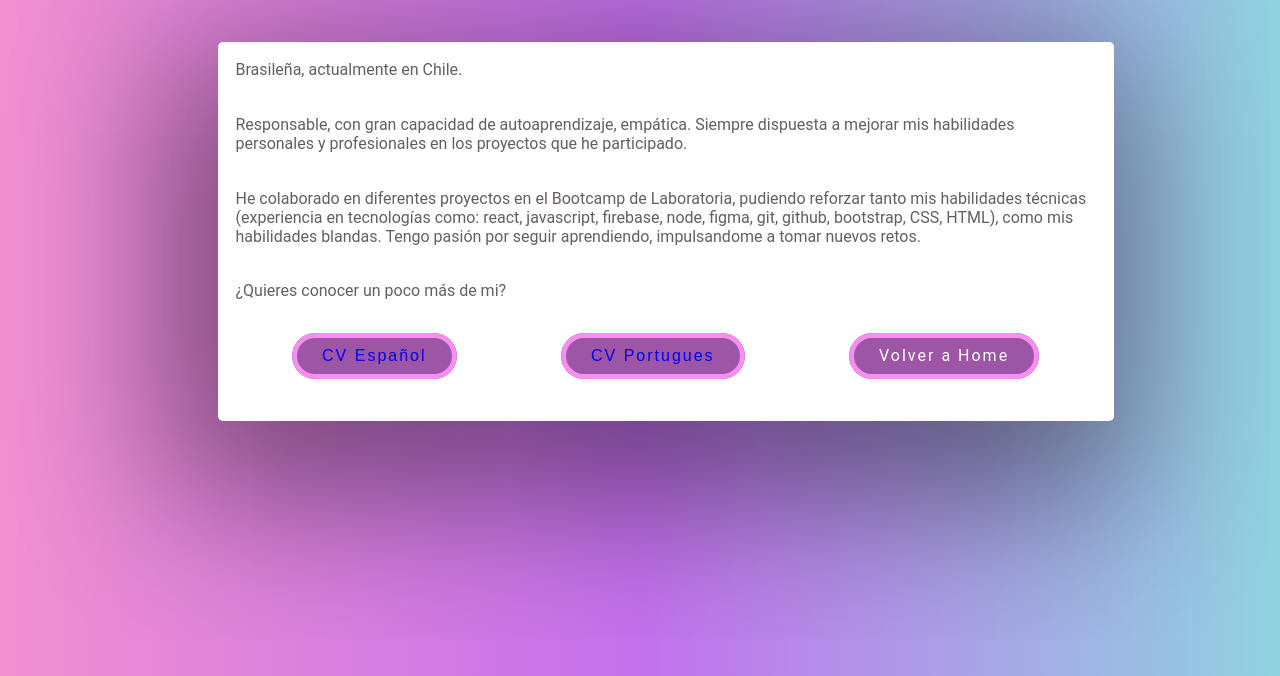
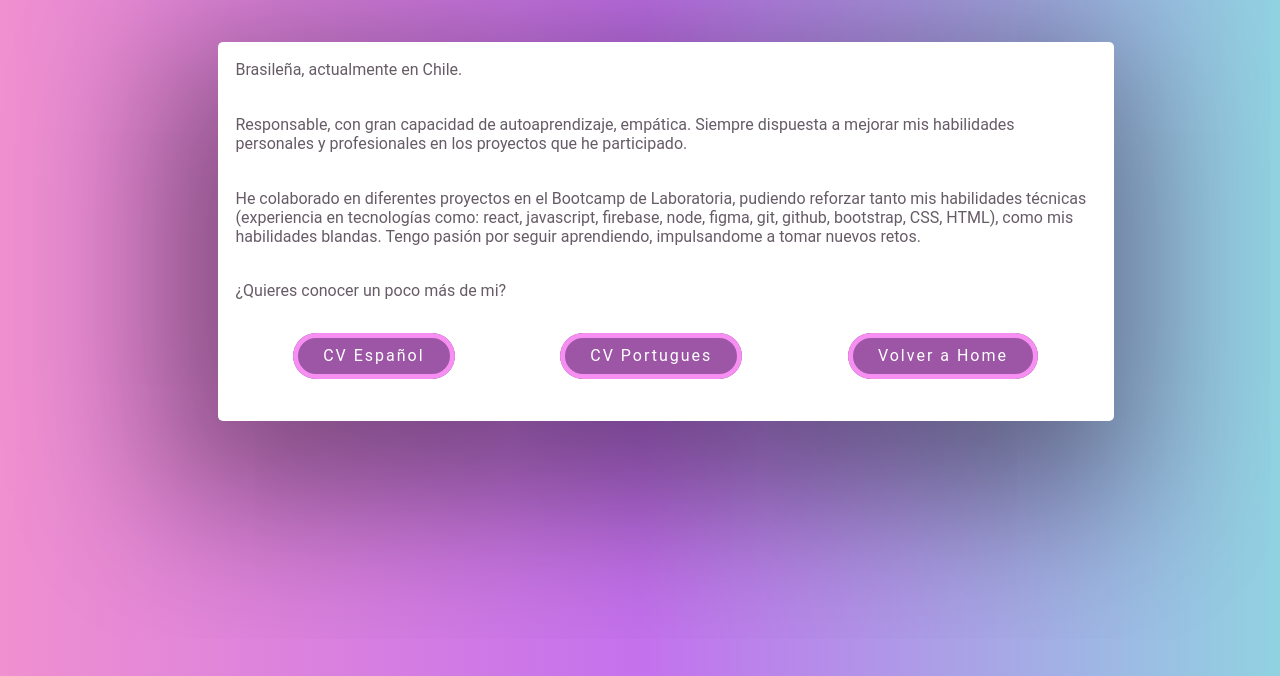
Before and after one commit to FabiSantos/coderhouse-github, a website: page src/sobremi.html in a window 1280 px wide. Shown: the part 124-800 px from the top of the page. Drawn offline with Linux system fonts and the light colour scheme.

Commit message:
ajustes en links para curriculum

```diff
--- a/src/sobremi.html
+++ b/src/sobremi.html
@@ -36,11 +36,11 @@
       ¿Quieres conocer un poco más de mi?
     </p>
     <div class="botoes">
-      <button type="" class="snip1417">  <a  href="https://www.canva.com/design/DAELoQOQV9c/ete2xewk-pfs0Ek5A9sqJA/view?utm_content=DAELoQOQV9c&utm_campaign=designshare&utm_medium=link&utm_source=publishsharelink"
-        target="_blank">CV Español</a></button>
-      <button type="" class="snip1417">  <a   href="https://www.canva.com/design/DAEPva-jUko/CSos-9yiXdWIRBbzyZBhig/view?utm_content=DAEPva-jUko&utm_campaign=designshare&utm_medium=link&utm_source=publishsharelink"
-        target="_blank"> CV Portugues</a></button>
-     <a href="./index.html" class="snip1417"> Volver a Home</a>
+       <a class="snip1417" href="https://www.canva.com/design/DAELoQOQV9c/ete2xewk-pfs0Ek5A9sqJA/view?utm_content=DAELoQOQV9c&utm_campaign=designshare&utm_medium=link&utm_source=publishsharelink"
+        target="_blank">CV Español</a>
+       <a  class="snip1417" href="https://www.canva.com/design/DAEPva-jUko/CSos-9yiXdWIRBbzyZBhig/view?utm_content=DAEPva-jUko&utm_campaign=designshare&utm_medium=link&utm_source=publishsharelink"
+        target="_blank"> CV Portugues</a>
+       <a href="./index.html" class="snip1417"> Volver a Home</a>
   </div>
   </div>
 
```
